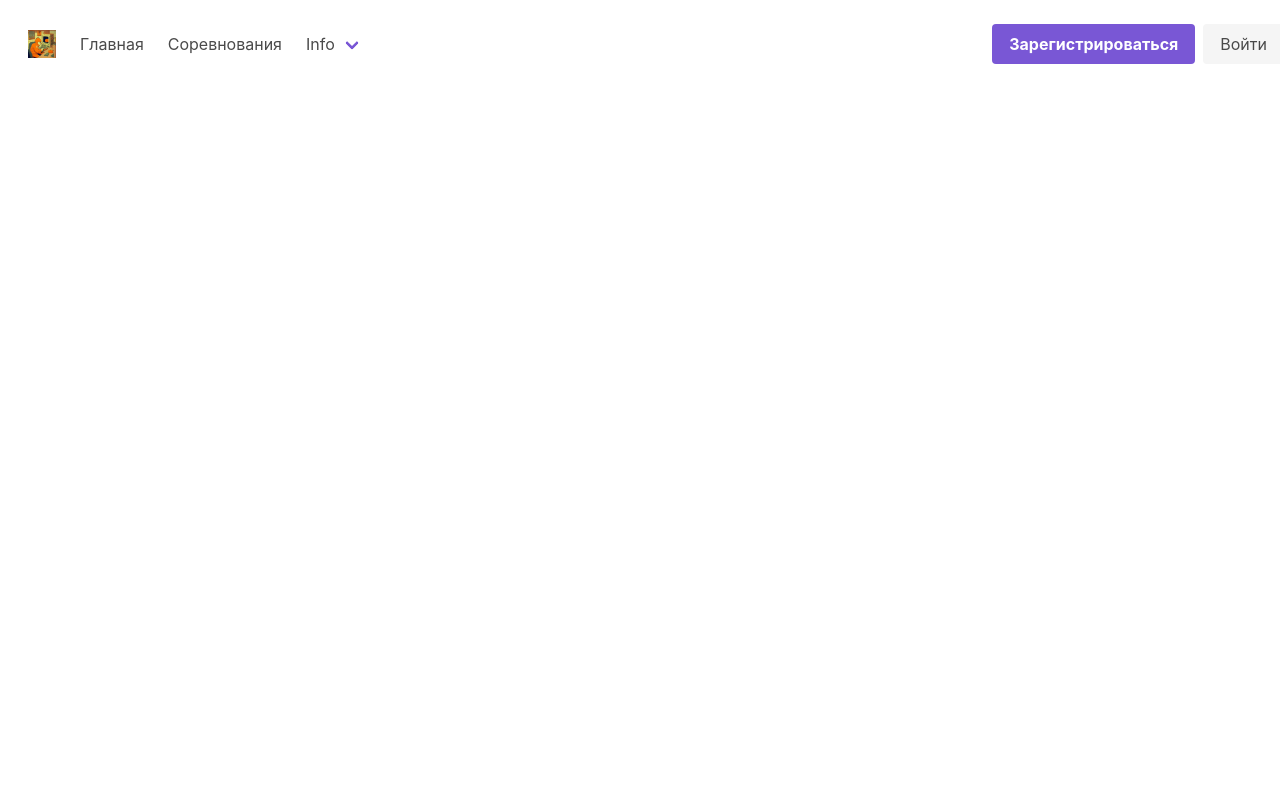
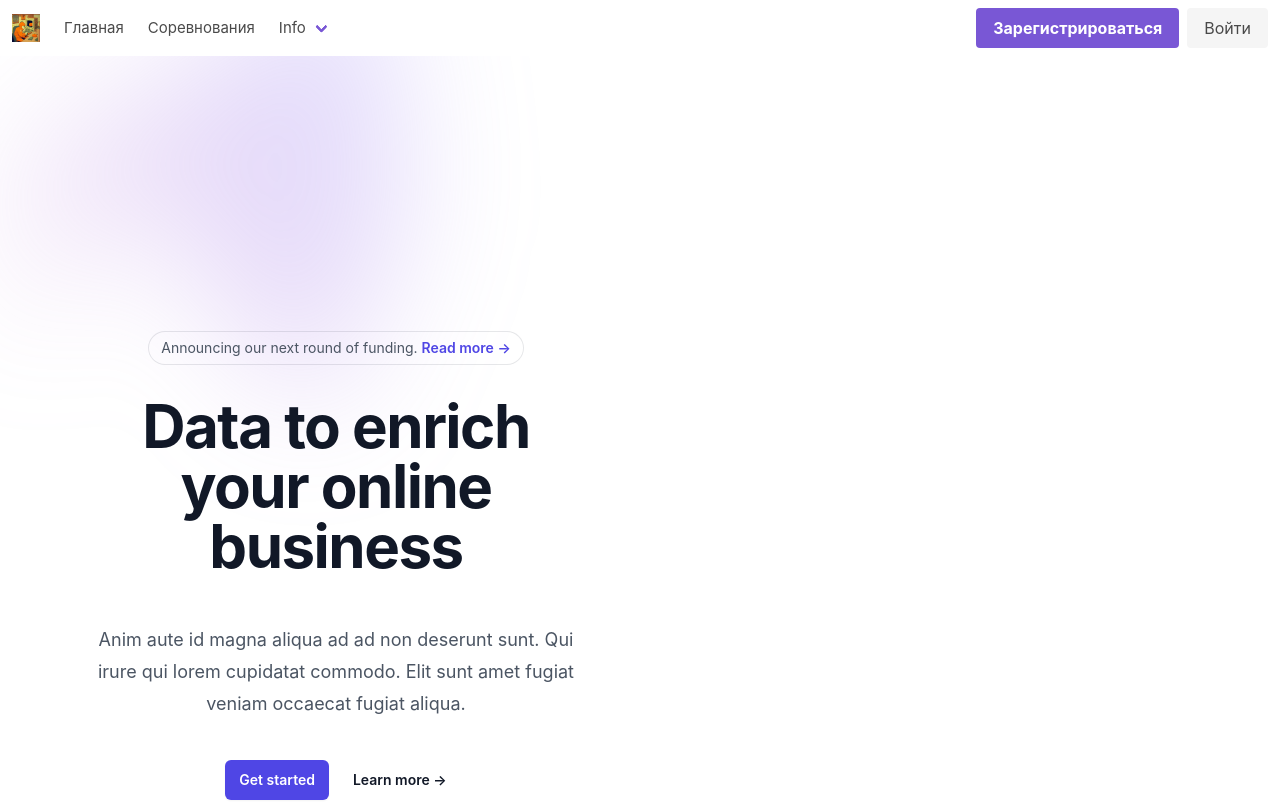
Before and after one commit to csit-sgu/fsp-hack2023-frontend, a Vue app: page / in a window 1280 px wide. Shown: the top 802 px of the page. Built offline with nearby package versions, Linux system fonts and the light colour scheme.

Commit message:
Подключил Tailwind

```diff
--- a/package.json
+++ b/package.json
@@ -18,7 +18,10 @@
     "@vitejs/plugin-legacy": "^2.0.0",
     "@vitejs/plugin-vue2": "^1.1.2",
     "@vue/tsconfig": "^0.1.3",
+    "autoprefixer": "^10.4.14",
     "npm-run-all": "^4.1.5",
+    "postcss": "^8.4.23",
+    "tailwindcss": "^3.3.2",
     "terser": "^5.14.2",
     "typescript": "~4.7.4",
     "vite": "^3.0.2",
--- /dev/null
+++ b/postcss.config.js
@@ -0,0 +1,6 @@
+module.exports = {
+  plugins: {
+    tailwindcss: {},
+    autoprefixer: {},
+  },
+}
--- a/src/assets/main.css
+++ b/src/assets/main.css
@@ -1,4 +1,8 @@
 @import "./base.css";
+
+@tailwind base;
+@tailwind components;
+@tailwind utilities;
 
 #app {
   max-width: 1280px;
--- /dev/null
+++ b/src/components/Hero.vue
@@ -0,0 +1,37 @@
+<template>
+    <div class="relative isolate px-6 pt-14 lg:px-8">
+        <div class="absolute inset-x-0 -top-40 -z-10 transform-gpu overflow-hidden blur-3xl sm:-top-80" aria-hidden="true">
+            <div class="relative left-[calc(50%-11rem)] aspect-[1155/678] w-[36.125rem] -translate-x-1/2 rotate-[30deg] bg-gradient-to-tr from-[#ff80b5] to-[#9089fc] opacity-30 sm:left-[calc(50%-30rem)] sm:w-[72.1875rem]"
+                style="clip-path: polygon(74.1% 44.1%, 100% 61.6%, 97.5% 26.9%, 85.5% 0.1%, 80.7% 2%, 72.5% 32.5%, 60.2% 62.4%, 52.4% 68.1%, 47.5% 58.3%, 45.2% 34.5%, 27.5% 76.7%, 0.1% 64.9%, 17.9% 100%, 27.6% 76.8%, 76.1% 97.7%, 74.1% 44.1%)">
+            </div>
+        </div>
+        <div class="mx-auto max-w-2xl py-32 sm:py-48 lg:py-56">
+            <div class="hidden sm:mb-8 sm:flex sm:justify-center">
+                <div
+                    class="relative rounded-full px-3 py-1 text-sm leading-6 text-gray-600 ring-1 ring-gray-900/10 hover:ring-gray-900/20">
+                    Announcing our next round of funding. <a href="#" class="font-semibold text-indigo-600"><span
+                            class="absolute inset-0" aria-hidden="true"></span>Read more <span
+                            aria-hidden="true">&rarr;</span></a>
+                </div>
+            </div>
+            <div class="text-center">
+                <h1 class="text-4xl font-bold tracking-tight text-gray-900 sm:text-6xl">Data to enrich your online business
+                </h1>
+                <p class="mt-6 text-lg leading-8 text-gray-600">Anim aute id magna aliqua ad ad non deserunt sunt. Qui irure
+                    qui lorem cupidatat commodo. Elit sunt amet fugiat veniam occaecat fugiat aliqua.</p>
+                <div class="mt-10 flex items-center justify-center gap-x-6">
+                    <a href="#"
+                        class="rounded-md bg-indigo-600 px-3.5 py-2.5 text-sm font-semibold text-white shadow-sm hover:bg-indigo-500 focus-visible:outline focus-visible:outline-2 focus-visible:outline-offset-2 focus-visible:outline-indigo-600">Get
+                        started</a>
+                    <a href="#" class="text-sm font-semibold leading-6 text-gray-900">Learn more <span
+                            aria-hidden="true">→</span></a>
+            </div>
+        </div>
+    </div>
+    <div class="absolute inset-x-0 top-[calc(100%-13rem)] -z-10 transform-gpu overflow-hidden blur-3xl sm:top-[calc(100%-30rem)]"
+        aria-hidden="true">
+        <div class="relative left-[calc(50%+3rem)] aspect-[1155/678] w-[36.125rem] -translate-x-1/2 bg-gradient-to-tr from-[#ff80b5] to-[#9089fc] opacity-30 sm:left-[calc(50%+36rem)] sm:w-[72.1875rem]"
+            style="clip-path: polygon(74.1% 44.1%, 100% 61.6%, 97.5% 26.9%, 85.5% 0.1%, 80.7% 2%, 72.5% 32.5%, 60.2% 62.4%, 52.4% 68.1%, 47.5% 58.3%, 45.2% 34.5%, 27.5% 76.7%, 0.1% 64.9%, 17.9% 100%, 27.6% 76.8%, 76.1% 97.7%, 74.1% 44.1%)">
+        </div>
+    </div>
+</div></template>
--- a/src/components/NavBar.vue
+++ b/src/components/NavBar.vue
@@ -1,6 +1,6 @@
 <template>
     <!-- FIX: width overflow -->
-    <b-navbar fixed-top=true >
+    <b-navbar fixed-top=true transparent=true >
         <template #brand>
             <b-navbar-item tag="router-link" :to="{ path: '/' }">
                 <img src="@/assets/images/logo.png">
--- a/src/views/HomeView.vue
+++ b/src/views/HomeView.vue
@@ -1,7 +1,11 @@
 <script setup lang="ts">
 import NavBar from '../components/NavBar.vue';
+import Hero from '../components/Hero.vue';
 </script>
 
 <template>
-  <NavBar />
+  <div>
+    <NavBar />
+    <Hero />
+  </div>
 </template>
--- /dev/null
+++ b/tailwind.config.js
@@ -0,0 +1,11 @@
+/** @type {import('tailwindcss').Config} */
+module.exports = {
+  content: [
+    "./index.html",
+    "./src/**/*.{vue,js,ts,jsx,tsx}",
+  ],
+  theme: {
+    extend: {},
+  },
+  plugins: [],
+}
```
Also changed, not shown: 1 other file (tests, documents, lock files or other folders).
